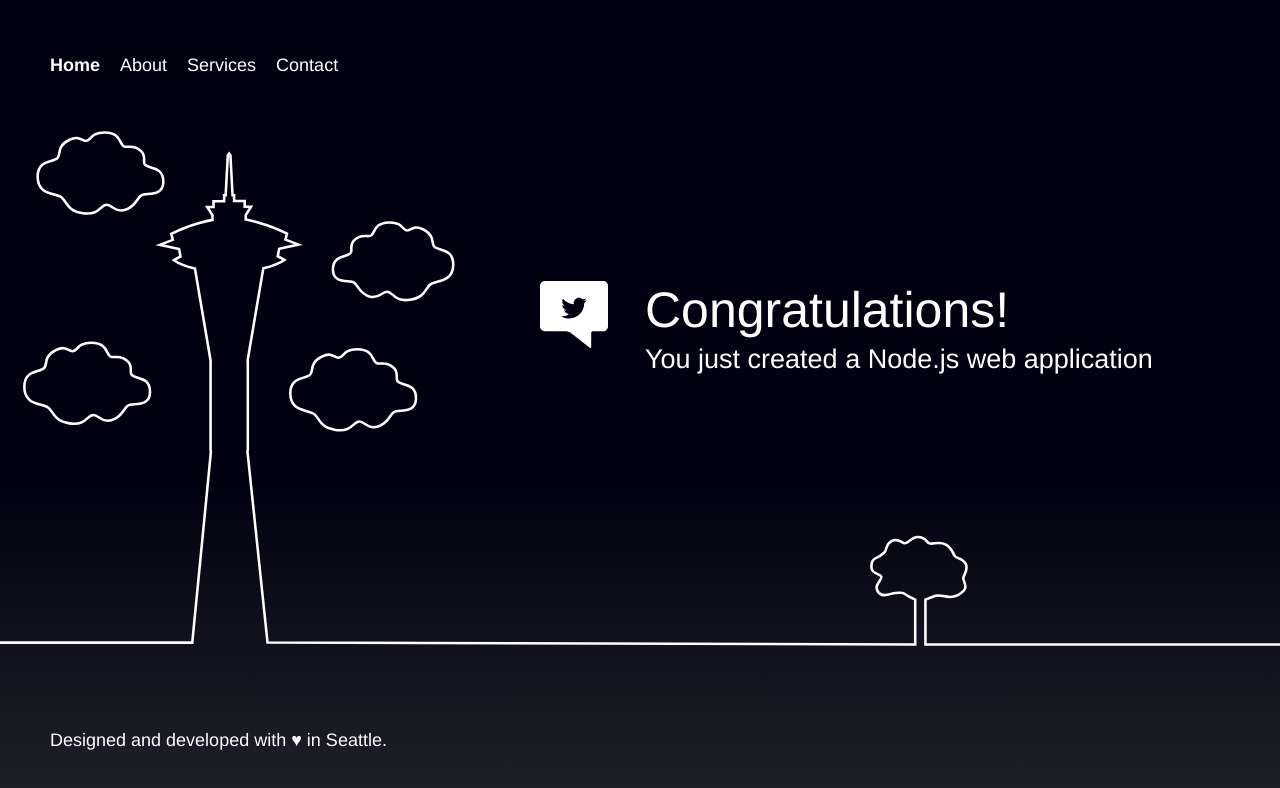
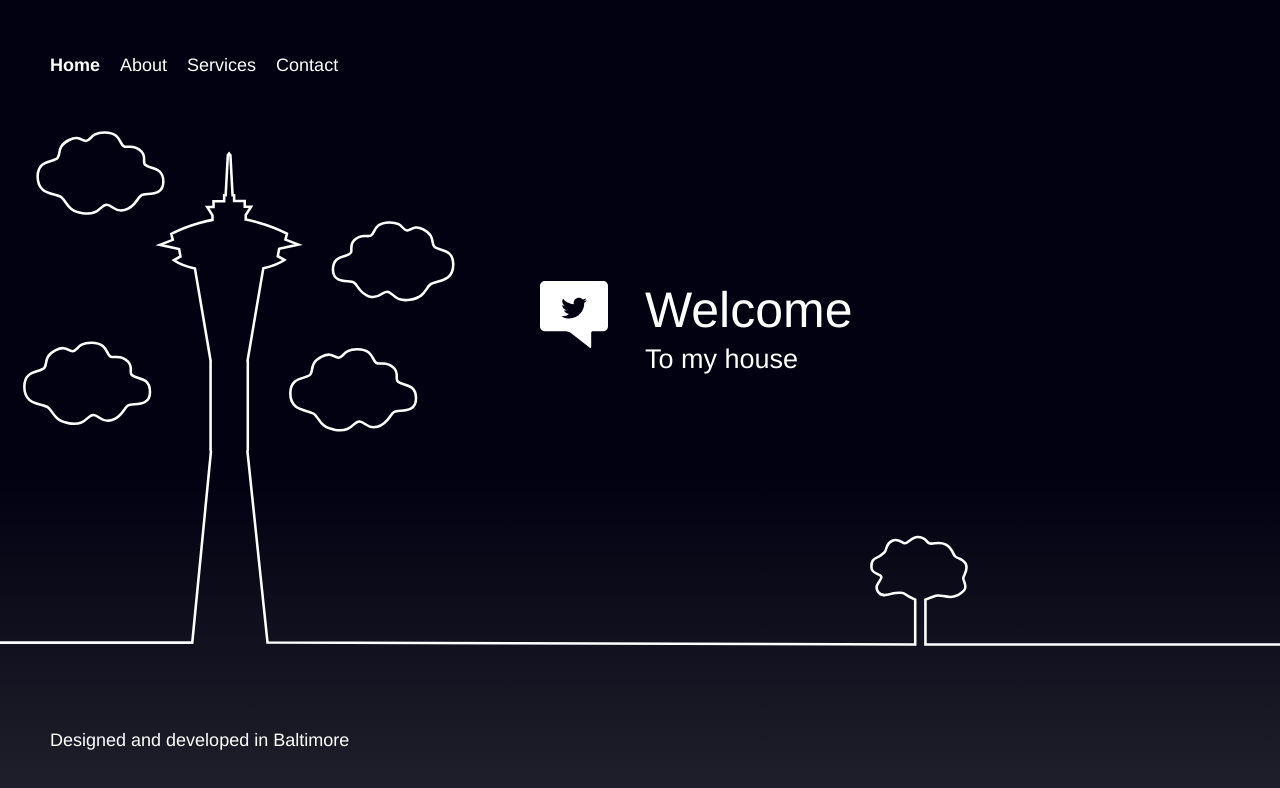
Before and after one commit to prash315/lambda, a website: page public/index.html in a window 1280 px wide. Drawn offline with Linux system fonts and the light colour scheme.

Commit message:
My first commit

```diff
--- a/public/index.html
+++ b/public/index.html
@@ -58,14 +58,14 @@
         <div class="message">
             <a class="twitter-link" href="https://twitter.com/home/?status=I%20created%20a%20project%20with%20AWS%20CodeStar!%20%23AWS%20%23AWSCodeStar%20https%3A%2F%2Faws.amazon.com%2Fcodestar"><img src="assets/img/tweet.svg" /></a>
             <div class="text">
-                <h1>Congratulations!</h1>
-                <h2>You just created a Node.js web application</h2>
+                <h1>Welcome</h1>
+                <h2>To my house</h2>
             </div>
         </div>
     </div>
 
     <footer>
-        <p class="footer-contents">Designed and developed with <a href="https://aws.amazon.com/careers/devtools-jobs/">♥</a> in Seattle.</p>
+        <p class="footer-contents">Designed and developed in Baltimore</p>
     </footer>
 
     <script src="assets/js/set-background.js"></script>
```
